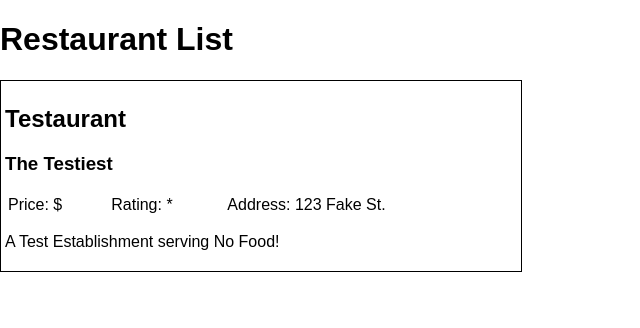
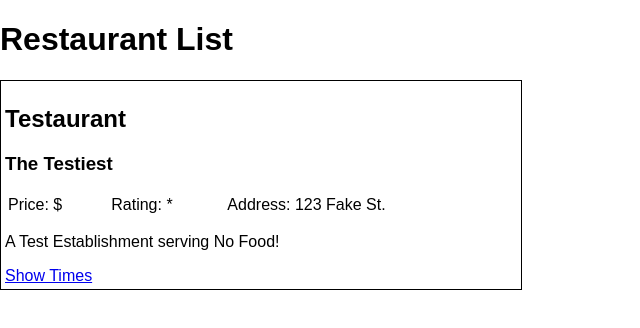
Before and after one commit to NVISIA/ReactWorkshop, a React (Create React App) app: page /restaurant/1 in a window 1280 px wide. Shown: the top 328 px of the page, without its empty margins (0-640 px from the left). Built offline with nearby package versions, Linux system fonts and the light colour scheme.

Commit message:
Add link to detail view.

```diff
--- a/src/Restaurant.js
+++ b/src/Restaurant.js
@@ -1,4 +1,5 @@
 import React, { Component } from 'react'
+import { Link } from 'react-router'
 
 const restaurantStyle = {
   border: '1px solid black',
@@ -23,6 +24,10 @@ class Restaurant extends Component {
     this.availableTimes = props.availableTimes || []
   }
 
+  get linkUrl () {
+    return ('restaurant/' + this.id)
+  }
+
   render () {
     return (
       <div className='Restaurant' style={restaurantStyle}>
@@ -38,6 +43,7 @@ class Restaurant extends Component {
           </tbody>
         </table>
         <p>{this.description}</p>
+        <Link to={this.linkUrl}>Show Times</Link>
       </div>
     )
   }
@@ -68,6 +74,7 @@ class RestaurantList extends Component {
         {this.items.map(item => (
           <Restaurant
             key={item.id}
+            id={item.id}
             name={item.name}
             tagline={item.tagline}
             price={item.price}
```
